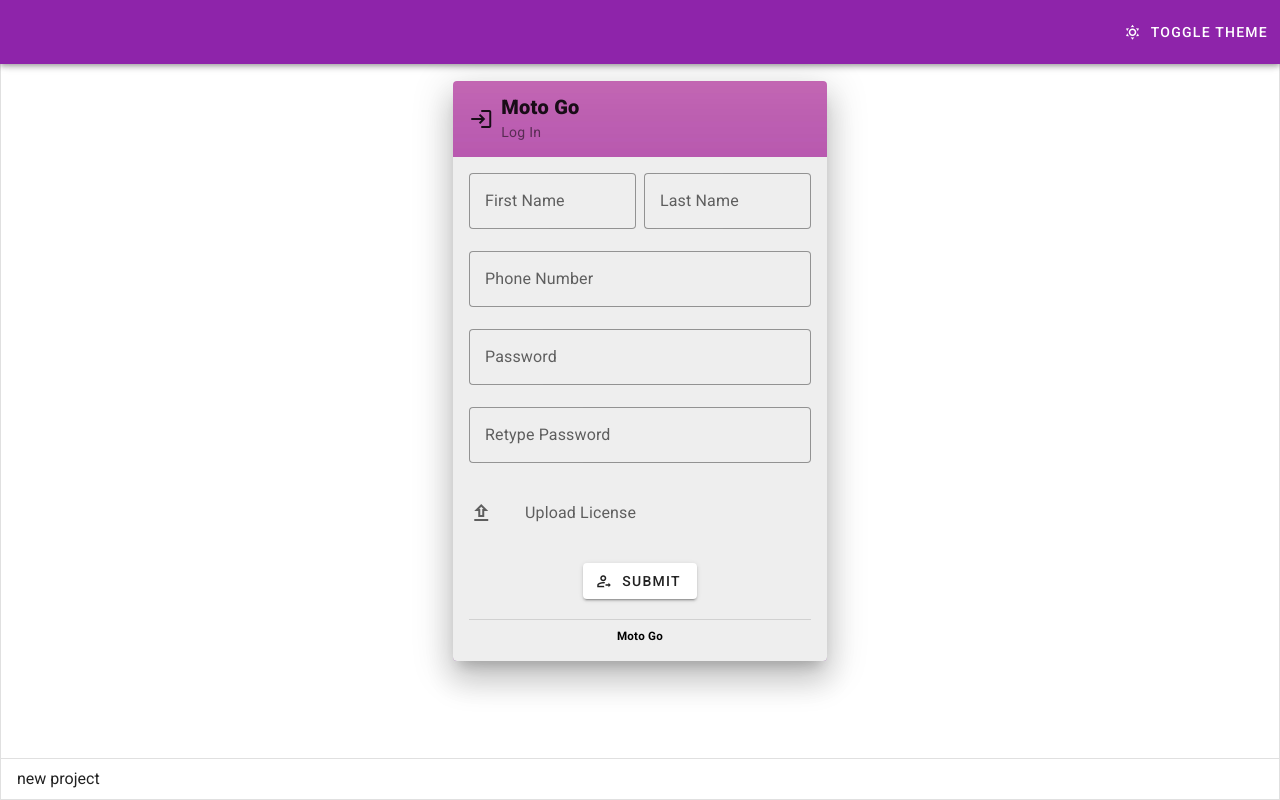
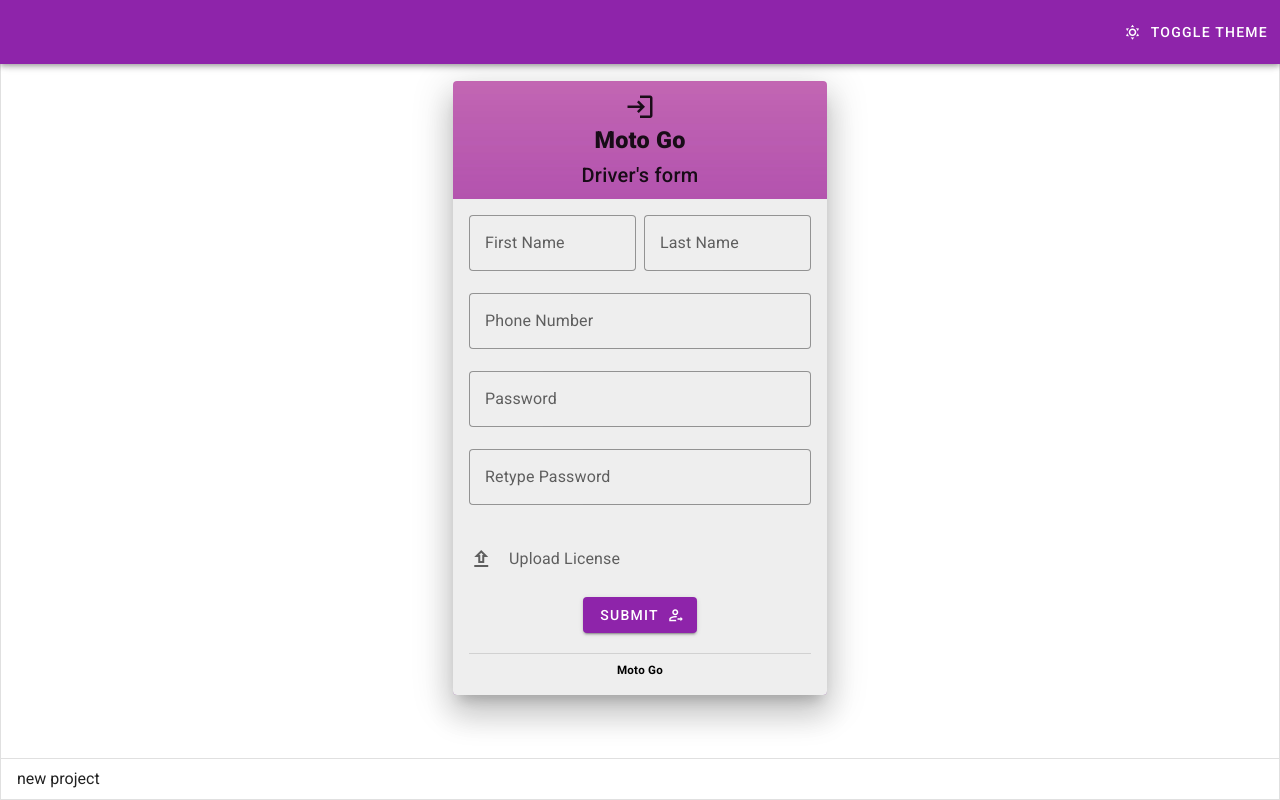
Before and after one commit to jeremydanielestrada/MotoGo, a Vue app: page /driver-register in a window 1280 px wide. Built offline with nearby package versions, Linux system fonts and the light colour scheme.

Commit message:
utilize code

```diff
--- /dev/null
+++ b/src/components/auth/DriverRegistration.vue
@@ -0,0 +1,46 @@
+<template>
+  <v-form fast-fail @submit.prevent>
+    <div class="d-flex ga-2">
+      <v-text-field
+        label="First Name"
+        type="text"
+        variant="outlined"
+        max-width="200"
+      ></v-text-field>
+      <v-text-field
+        label="Last Name"
+        type="password"
+        variant="outlined"
+        max-width="200"
+      ></v-text-field>
+    </div>
+
+    <v-text-field label="Phone Number" type="phone" variant="outlined"></v-text-field>
+
+    <v-text-field label="Password" type="password" variant="outlined"></v-text-field>
+
+    <v-text-field label="Retype Password" type="password" variant="outlined"></v-text-field>
+
+    <v-file-input
+      :show-size="1000"
+      color="deep-purple-accent-4"
+      label="Upload License"
+      placeholder="Select your files"
+      prepend-icon="mdi-upload-outline"
+      counter
+      multiple
+      variant="plain"
+    >
+    </v-file-input>
+
+    <div class="d-flex justify-center">
+      <v-btn
+        class="bg-purple-darken-1"
+        type="submit"
+        ripple
+        append-icon="mdi-account-arrow-right-outline"
+        >Submit</v-btn
+      >
+    </div>
+  </v-form>
+</template>
--- /dev/null
+++ b/src/components/auth/LoginForm.vue
@@ -0,0 +1,10 @@
+<template>
+  <v-form fast-fail @submit.prevent>
+    <v-text-field label="User name" type="text" variant="outlined"></v-text-field>
+
+    <v-text-field label="Password" type="password" variant="outlined"></v-text-field>
+    <div class="d-flex justify-center">
+      <v-btn class="mt-2" type="submit" ripple>Submit</v-btn>
+    </div>
+  </v-form>
+</template>
--- /dev/null
+++ b/src/components/auth/RegisterForm.vue
@@ -0,0 +1,28 @@
+<template>
+  <v-form fast-fail @submit.prevent>
+    <div class="d-flex ga-2">
+      <v-text-field
+        label="First Name"
+        type="text"
+        variant="outlined"
+        max-width="200"
+      ></v-text-field>
+      <v-text-field
+        label="Last Name"
+        type="password"
+        variant="outlined"
+        max-width="200"
+      ></v-text-field>
+    </div>
+
+    <v-text-field label="Phone Number" type="phone" variant="outlined"></v-text-field>
+
+    <v-text-field label="Password" type="password" variant="outlined"></v-text-field>
+
+    <v-text-field label="Retype Password" type="password" variant="outlined"></v-text-field>
+
+    <div class="d-flex justify-center">
+      <v-btn class="mt-2" type="submit" ripple>Submit</v-btn>
+    </div>
+  </v-form>
+</template>
--- a/src/views/auth/DriverRegistrationView.vue
+++ b/src/views/auth/DriverRegistrationView.vue
@@ -1,6 +1,7 @@
 <script setup>
 import { ref } from 'vue'
 import AppLayout from '@/components/layout/AppLayout.vue'
+import DriverRegistration from '@/components/auth/DriverRegistration.vue'
 </script>
 
 <template>
@@ -8,63 +9,14 @@ import AppLayout from '@/components/layout/AppLayout.vue'
     <template #content>
       <v-row align="center" justify="center">
         <v-col cols="12" sm="8" md="6" lg="4">
-          <v-card
-            class="mx-auto"
-            prepend-icon="mdi-login"
-            subtitle="Log In"
-            max-width="400"
-            image="/images/Background.jpg"
-            elevation="20"
-          >
-            <template v-slot:title>
-              <span class="font-weight-black">Moto Go</span>
-            </template>
-
+          <v-card class="mx-auto" max-width="400" image="/images/Background.jpg" elevation="20">
+            <v-card-title class="text-center">
+              <v-icon class="">mdi-login</v-icon>
+              <h3 class="font-weight-black">Moto Go</h3>
+              <p>Driver's form</p>
+            </v-card-title>
             <v-card-text class="bg-surface-light pt-4">
-              <v-form fast-fail @submit.prevent>
-                <div class="d-flex ga-2">
-                  <v-text-field
-                    label="First Name"
-                    type="text"
-                    variant="outlined"
-                    max-width="200"
-                  ></v-text-field>
-                  <v-text-field
-                    label="Last Name"
-                    type="password"
-                    variant="outlined"
-                    max-width="200"
-                  ></v-text-field>
-                </div>
-
-                <v-text-field label="Phone Number" type="phone" variant="outlined"></v-text-field>
-
-                <v-text-field label="Password" type="password" variant="outlined"></v-text-field>
-
-                <v-text-field
-                  label="Retype Password"
-                  type="password"
-                  variant="outlined"
-                ></v-text-field>
-
-                <v-file-input
-                  :show-size="1000"
-                  color="deep-purple-accent-4"
-                  label="Upload License"
-                  placeholder="Select your files"
-                  prepend-icon="mdi-upload-outline"
-                  counter
-                  multiple
-                  variant="plained"
-                >
-                </v-file-input>
-
-                <div class="d-flex justify-center">
-                  <v-btn type="submit" ripple prepend-icon="mdi-account-arrow-right-outline"
-                    >Submit</v-btn
-                  >
-                </div>
-              </v-form>
+              <DriverRegistration></DriverRegistration>
               <v-divider class="mt-5"> </v-divider>
               <h5 class="mt-2 text-center">Moto Go</h5>
             </v-card-text>
--- a/src/views/auth/LoginView.vue
+++ b/src/views/auth/LoginView.vue
@@ -1,6 +1,7 @@
 <script setup>
 import { ref } from 'vue'
 import AppLayout from '@/components/layout/AppLayout.vue'
+import LoginForm from '@/components/auth/LoginForm.vue'
 </script>
 
 <template>
@@ -11,24 +12,15 @@ import AppLayout from '@/components/layout/AppLayout.vue'
           <v-card
             class="mx-auto"
             prepend-icon="mdi-login"
-            subtitle="Log In"
             max-width="400"
             image="/images/Background.jpg"
             elevation="20"
           >
-            <template v-slot:title>
-              <span class="font-weight-black">Moto Go</span>
-            </template>
-
+            <v-card-title>
+              <h3 class="font-weight-black text-center">Moto Go</h3>
+            </v-card-title>
             <v-card-text class="bg-surface-light pt-4">
-              <v-form fast-fail @submit.prevent>
-                <v-text-field label="User name" type="text" variant="outlined"></v-text-field>
-
-                <v-text-field label="Password" type="password" variant="outlined"></v-text-field>
-                <div class="d-flex justify-center">
-                  <v-btn class="mt-2" type="submit" ripple>Submit</v-btn>
-                </div>
-              </v-form>
+              <LoginForm></LoginForm>
               <v-divider class="mt-5"> </v-divider>
               <h5 class="mt-2">
                 Don't have an account?<RouterLink to="/register"> register here </RouterLink>
--- a/src/views/auth/RegisterView.vue
+++ b/src/views/auth/RegisterView.vue
@@ -1,6 +1,7 @@
 <script setup>
 import { ref } from 'vue'
 import AppLayout from '@/components/layout/AppLayout.vue'
+import RegisterForm from '@/components/auth/RegisterForm.vue'
 </script>
 
 <template>
@@ -16,41 +17,11 @@ import AppLayout from '@/components/layout/AppLayout.vue'
             image="/images/Background.jpg"
             elevation="20"
           >
-            <template v-slot:title>
-              <span class="font-weight-black">Moto Go</span>
-            </template>
-
+            <v-card-title>
+              <h3 class="font-weight-black text-center">Moto Go</h3>
+            </v-card-title>
             <v-card-text class="bg-surface-light pt-4">
-              <v-form fast-fail @submit.prevent>
-                <div class="d-flex ga-2">
-                  <v-text-field
-                    label="First Name"
-                    type="text"
-                    variant="outlined"
-                    max-width="200"
-                  ></v-text-field>
-                  <v-text-field
-                    label="Last Name"
-                    type="password"
-                    variant="outlined"
-                    max-width="200"
-                  ></v-text-field>
-                </div>
-
-                <v-text-field label="Phone Number" type="phone" variant="outlined"></v-text-field>
-
-                <v-text-field label="Password" type="password" variant="outlined"></v-text-field>
-
-                <v-text-field
-                  label="Retype Password"
-                  type="password"
-                  variant="outlined"
-                ></v-text-field>
-
-                <div class="d-flex justify-center">
-                  <v-btn class="mt-2" type="submit" ripple>Submit</v-btn>
-                </div>
-              </v-form>
+              <RegisterForm></RegisterForm>
               <v-divider class="mt-5"> </v-divider>
               <h5 class="mt-2">
                 Register as a driver?<RouterLink to="/driver-register"> Click here </RouterLink>
```
